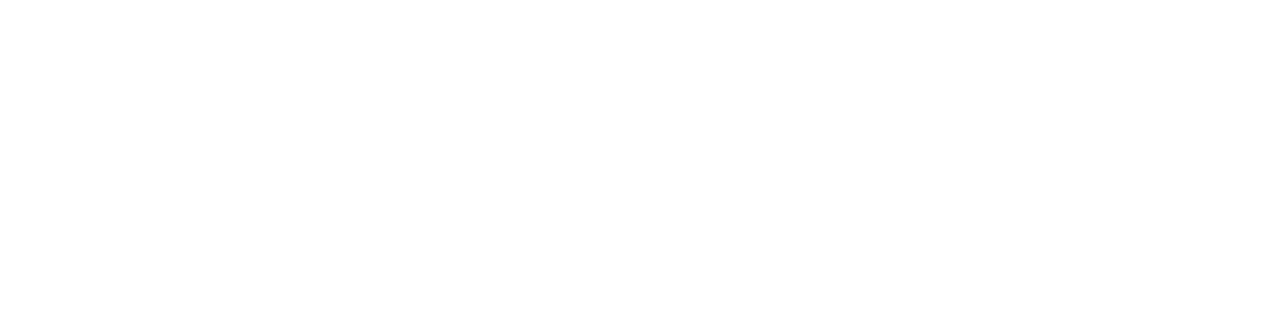
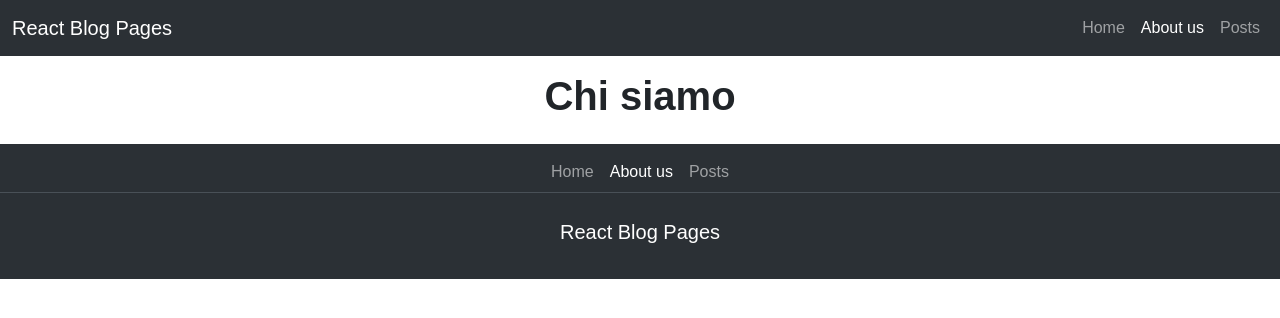
Before and after one commit to francescodelmonaco/react-router, a React (Vite) app: page /about-us in a window 1280 px wide. Before the commit this address had no page. Shown: the top 318 px of the page. Built offline with nearby package versions, Linux system fonts and the light colour scheme.

Commit message:
add: posts to posts list

```diff
--- a/package.json
+++ b/package.json
@@ -10,6 +10,7 @@
     "preview": "vite preview"
   },
   "dependencies": {
+    "axios": "^1.8.1",
     "react": "^19.0.0",
     "react-dom": "^19.0.0",
     "react-router-dom": "^7.2.0"
--- a/src/App.jsx
+++ b/src/App.jsx
@@ -15,8 +15,8 @@ function App() {
       <Routes>
         <Route Component={DefaultLayout}>
           <Route Component={HomePage} path="/" />
-          <Route Component={AboutUs} path="/aboutus" />
-          <Route Component={PostsList} path="/postslist" />
+          <Route Component={AboutUs} path="/about-us" />
+          <Route Component={PostsList} path="/posts-list" />
         </Route>
       </Routes>
     </BrowserRouter>
--- a/src/components/Footer.jsx
+++ b/src/components/Footer.jsx
@@ -1,4 +1,4 @@
-import { Link, NavLink } from "react-router-dom";
+import { NavLink } from "react-router-dom";
 
 export function Footer() {
     return (
@@ -16,13 +16,13 @@ export function Footer() {
 
                     <NavLink
                         className="nav-link"
-                        to="/aboutus">
+                        to="/about-us">
                         About us
                     </NavLink>
 
                     <NavLink
                         className="nav-link"
-                        to="/postslist">
+                        to="/posts-list">
                         Posts
                     </NavLink>
                 </div>
--- a/src/components/NavBar.jsx
+++ b/src/components/NavBar.jsx
@@ -1,4 +1,4 @@
-import { Link, NavLink } from "react-router-dom";
+import { NavLink } from "react-router-dom";
 
 export function NavBar() {
     return (
@@ -17,13 +17,13 @@ export function NavBar() {
 
                         <NavLink
                             className="nav-link"
-                            to="/aboutus">
+                            to="/about-us">
                             About us
                         </NavLink>
 
                         <NavLink
                             className="nav-link"
-                            to="/postslist">
+                            to="/posts-list">
                             Posts
                         </NavLink>
                     </div>
--- a/src/pages/PostsList.jsx
+++ b/src/pages/PostsList.jsx
@@ -1,8 +1,47 @@
+import axios from "axios";
+import { useState, useEffect } from "react";
+
 export function PostsList() {
+    const url = import.meta.env.VITE_BASE_API_URL;
+    const [posts, setPosts] = useState([]);
+
+    useEffect(() => {
+        axios.get(url)
+            .then((res) => setPosts(res.data))
+    }, []);
+
     return (
-        <h1
-            className="text-center p-3">
-            <strong>Lista post</strong>
-        </h1>
+        <>
+            <h1
+                className="text-center p-3">
+                <strong>Lista post</strong>
+            </h1>
+
+            {/* cards */}
+            {
+                posts.map((post) => {
+                    const { id, title, content, image } = post;
+
+                    return (
+                        < div key={id} className="row row-cols-1 g-4 m-3" >
+                            <div className="col">
+                                <div className="card">
+                                    <img src={image} className="card-img-top" alt={title} />
+
+                                    <div className="card-body">
+                                        <h5 className="card-title">{title}</h5>
+                                        <p className="card-text">{content}</p>
+                                    </div>
+
+                                    <div className="d-grid gap-2 col-3 mx-auto my-3">
+                                        <button className="btn btn-secondary" type="button">Scopri di più...</button>
+                                    </div>
+                                </div>
+                            </div>
+                        </div >
+                    )
+                })
+            }
+        </>
     )
 };
```
Also changed, not shown: 2 other files (tests, documents, lock files or other folders).
